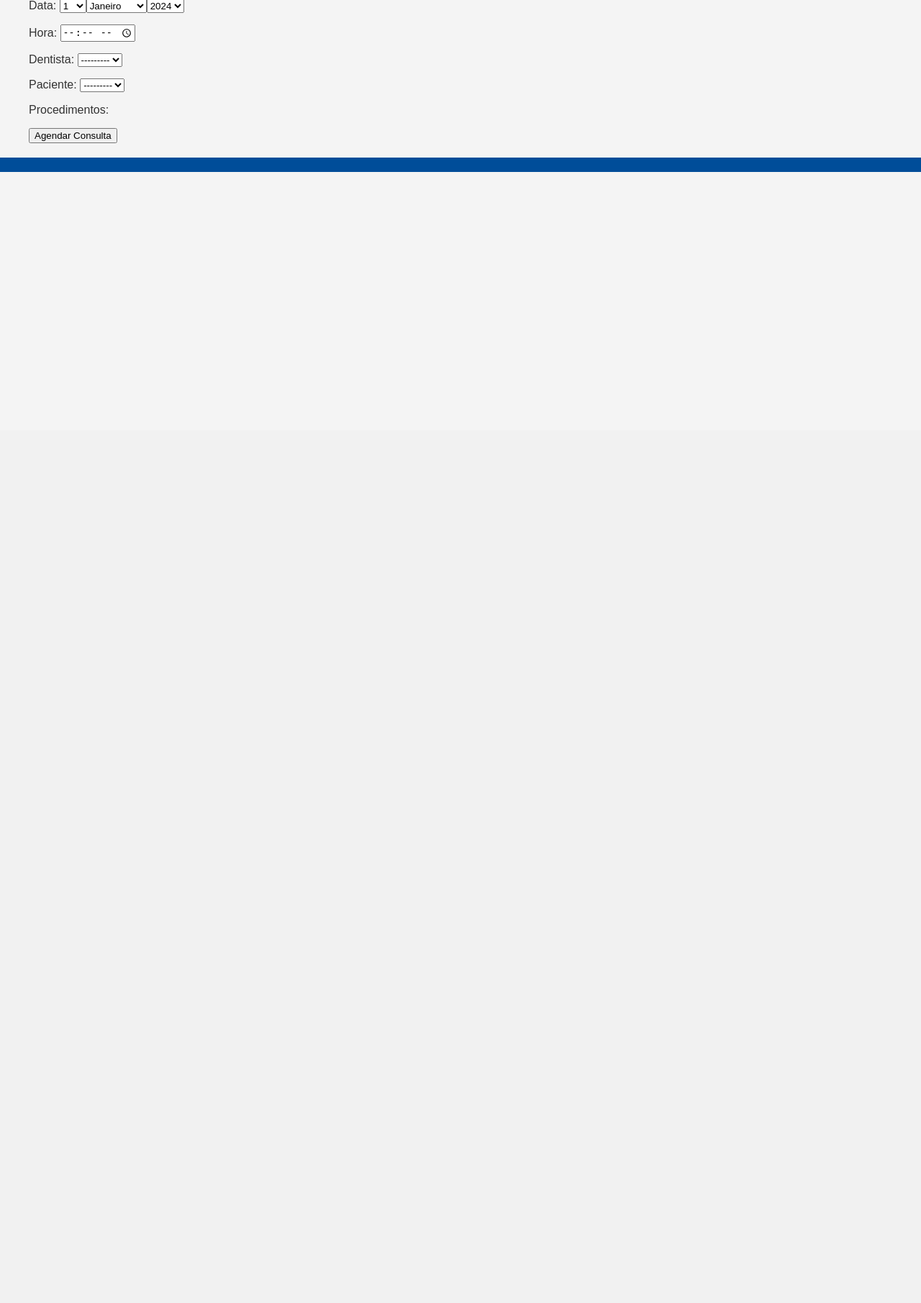
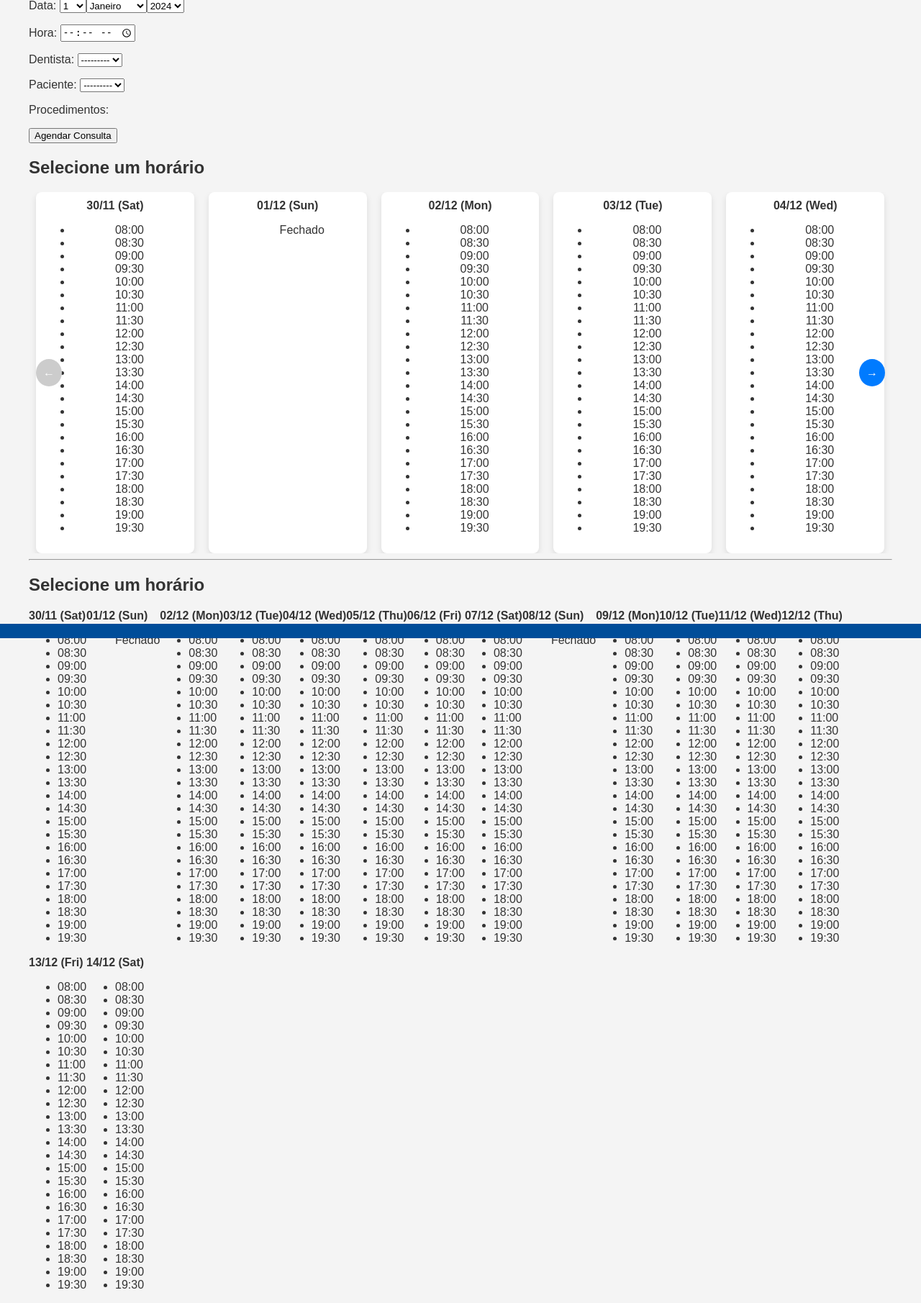
Before and after one commit to HarlesPlace/Odontech, a Django app: page /consultas/agendar/ in a window 1280 px wide. Shown: the part 202-2013 px from the top of the page at 72% size. Before the commit the page ends 441 px from the top, so only its background shows below. Run offline with Django 5.2, Linux system fonts and the light colour scheme; the visitor is signed in with stand-in values (Sample User, id 1); data that the repository does not hold is empty; parts of the project's set-up code (start-up, migrations or seed data) failed here and were passed over.

Commit message:
Cadastro de consultas com calendario de horarios em carrossel, primeiras implementações

```diff
--- a/consultas/templates/consultas/criar_consulta.html
+++ b/consultas/templates/consultas/criar_consulta.html
@@ -11,4 +11,142 @@
     <button type="submit">Agendar Consulta</button>
 </form>
 
+
+<script>
+    document.addEventListener('DOMContentLoaded', () => {
+        const track = document.querySelector('.carousel-track');
+        const cards = Array.from(document.querySelectorAll('.carousel-card'));
+        const leftButton = document.querySelector('.left-btn');
+        const rightButton = document.querySelector('.right-btn');
+
+        const cardWidth = cards[0].getBoundingClientRect().width;
+        const visibleCards = 5;
+        let currentPosition = 0;
+
+        function updateButtons() {
+            leftButton.disabled = currentPosition === 0;
+            rightButton.disabled = currentPosition >= cards.length - visibleCards;
+        }
+
+        function moveCarousel(offset) {
+            currentPosition += offset;
+            track.style.transform = `translateX(-${currentPosition * cardWidth}px)`;
+            updateButtons();
+        }
+
+        leftButton.addEventListener('click', () => moveCarousel(-1));
+        rightButton.addEventListener('click', () => moveCarousel(1));
+
+        updateButtons(); // Inicializa os botões
+    });
+    </script>
+
+<style>
+    .carousel-container {
+        display: flex;
+        align-items: center;
+        position: relative;
+        overflow: hidden;
+        width: 100%;
+         /* max-width: 800px; Limite de largura */
+        margin: 0 auto;
+    }
+
+    .carousel-track {
+        display: flex;
+        transition: transform 0.5s ease;
+        width: fit-content;
+    }
+
+    .carousel-card {
+        flex: 0 0 10.83%; /* Cada card ocupa 20% do contêiner (5 cards visíveis) */
+        box-shadow: 0 4px 8px rgba(0, 0, 0, 0.1);
+        padding: 10px;
+        margin: 0 10px;
+        background: #fff;
+        border-radius: 8px;
+        text-align: center;
+    }
+
+    .carousel-btn {
+        background-color: #007bff;
+        color: white;
+        border: none;
+        padding: 10px;
+        cursor: pointer;
+        position: absolute;
+        top: 50%;
+        transform: translateY(-50%);
+        z-index: 2;
+        font-size: 16px;
+        border-radius: 50%;
+    }
+
+    .left-btn {
+        left: 10px;
+    }
+
+    .right-btn {
+        right: 10px;
+    }
+
+    .carousel-btn:disabled {
+        background-color: #ccc;
+        cursor: not-allowed;
+    }
+    </style>
+
+{% if calendario %}
+<section style="float: none;">
+    <h1>Selecione um horário</h1>
+    <div class="carousel-container">
+        <button class="carousel-btn left-btn">&larr;</button>
+        <div class="carousel-track">
+            {% for dia, horarios in calendario.items %}
+                <article class="carousel-card">
+                    <strong>{{ dia }}</strong>
+                    <ul>
+                        {% if horarios %}
+                            {% for horario in horarios %}
+                                <li>{{ horario }}</li>
+                            {% endfor %}
+                        {% else %}
+                            <p>Fechado</p>
+                        {% endif %}
+                    </ul>
+                </article>
+            {% endfor %}
+        </div>
+        <button class="carousel-btn right-btn">&rarr;</button>
+    </div>
+</section>
+{% else %}
+    <p>Não foi possível carregar</p>
+{% endif %}
+
+
+<hr>
+
+{% if calendario %}
+<section style="float: none;">
+    <h1>Selecione um horário</h1>
+        {% for dia, horarios in calendario.items %}
+            <article style="float: left;">
+                <strong>{{ dia }}</strong>
+                <ul>
+                    {% if horarios %}
+                        {% for horario in horarios %}
+                            <li>{{ horario }}</li>
+                        {% endfor %}
+                    {% else %}
+                        <p>Fechado</p>
+                    {% endif %}
+                </ul>
+            </article>
+        {% endfor %}
+</section>
+{% else %}
+    <p>Não foi possível carregar</p>
+{% endif %}
+
 {% endblock %}
--- a/consultas/views.py
+++ b/consultas/views.py
@@ -5,7 +5,26 @@ from django.views.generic import CreateView, UpdateView, ListView, DetailView
 from django.contrib.auth.mixins import LoginRequiredMixin
 from .models import *
 from .forms import *
+from datetime import time,datetime,timedelta
+import locale
+locale.setlocale(locale.LC_TIME, 'pt_BR.UTF-8')
 
+def iterar_horarios(data):
+    inicio = datetime.combine(data, time(8, 0))  #Início às 08:00
+    fim = datetime.combine(data, time(19, 30))
+    horario_atual = inicio
+    while horario_atual <= fim:
+        yield horario_atual
+        horario_atual += timedelta(minutes=30)
+
+def gerar_horarios(data):
+    inicio = datetime.combine(data, time(8, 0))  #Início às 08:00
+    fim = datetime.combine(data, time(19, 30))
+    horarios = []
+    while inicio <= fim:
+        horarios.append(inicio.strftime('%H:%M'))
+        inicio += timedelta(minutes=30)
+    return horarios
 
 class CriarConsultaView(LoginRequiredMixin, CreateView):
     model = Consulta
@@ -33,6 +52,20 @@ class CriarConsultaView(LoginRequiredMixin, CreateView):
         else:
             return ConsultaForm  # Formulário com todos os campos
 
+    def get_context_data(self, **kwargs):
+        context = super().get_context_data(**kwargs)
+        calendario = {}
+        dia = datetime.today().date()
+
+        for i in range(15):
+            if dia.weekday()!=6:
+                calendario[dia.strftime('%d/%m (%a)')] = gerar_horarios(dia)
+                dia += timedelta(days=1)
+            else:
+                calendario[dia.strftime('%d/%m (%a)')] = []
+                dia += timedelta(days=1)
+        context['calendario'] = calendario
+        return context
 
 class ConsultaUpdateView(UpdateView):
     model = Consulta
```
